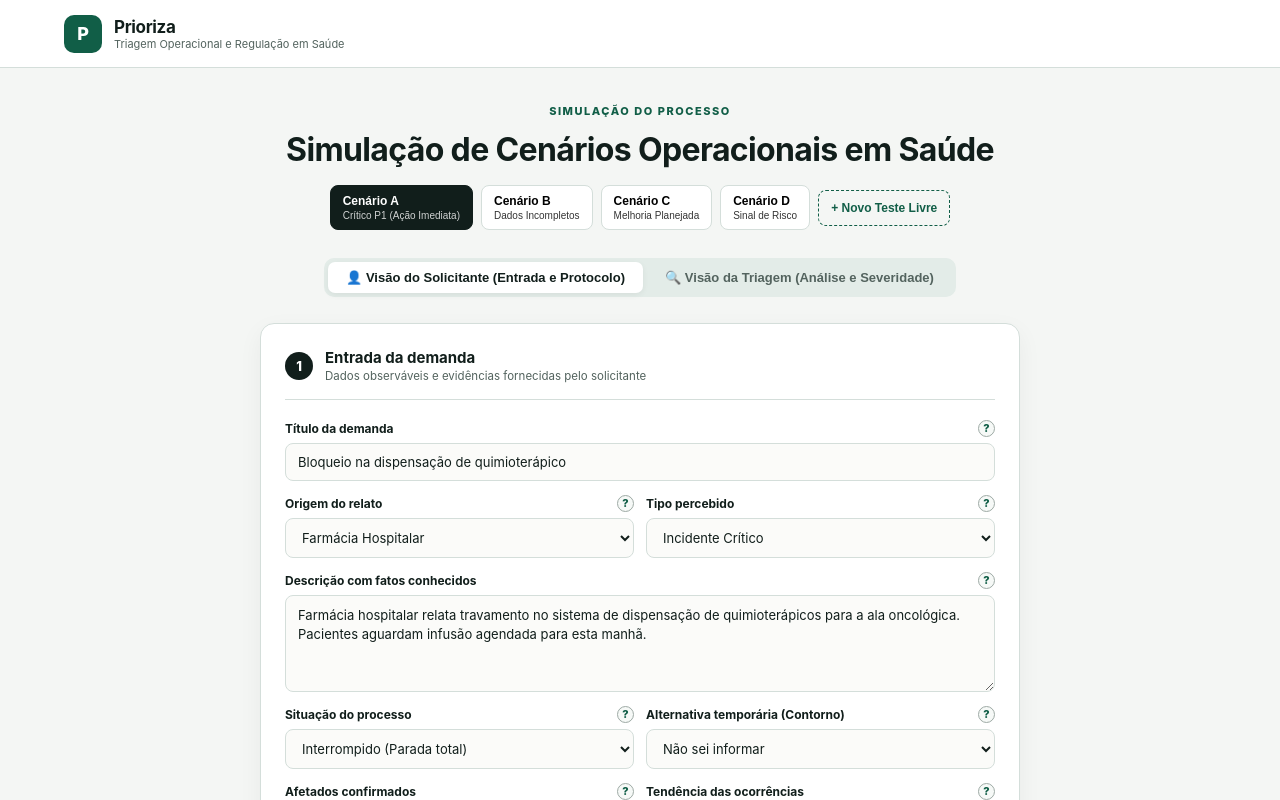
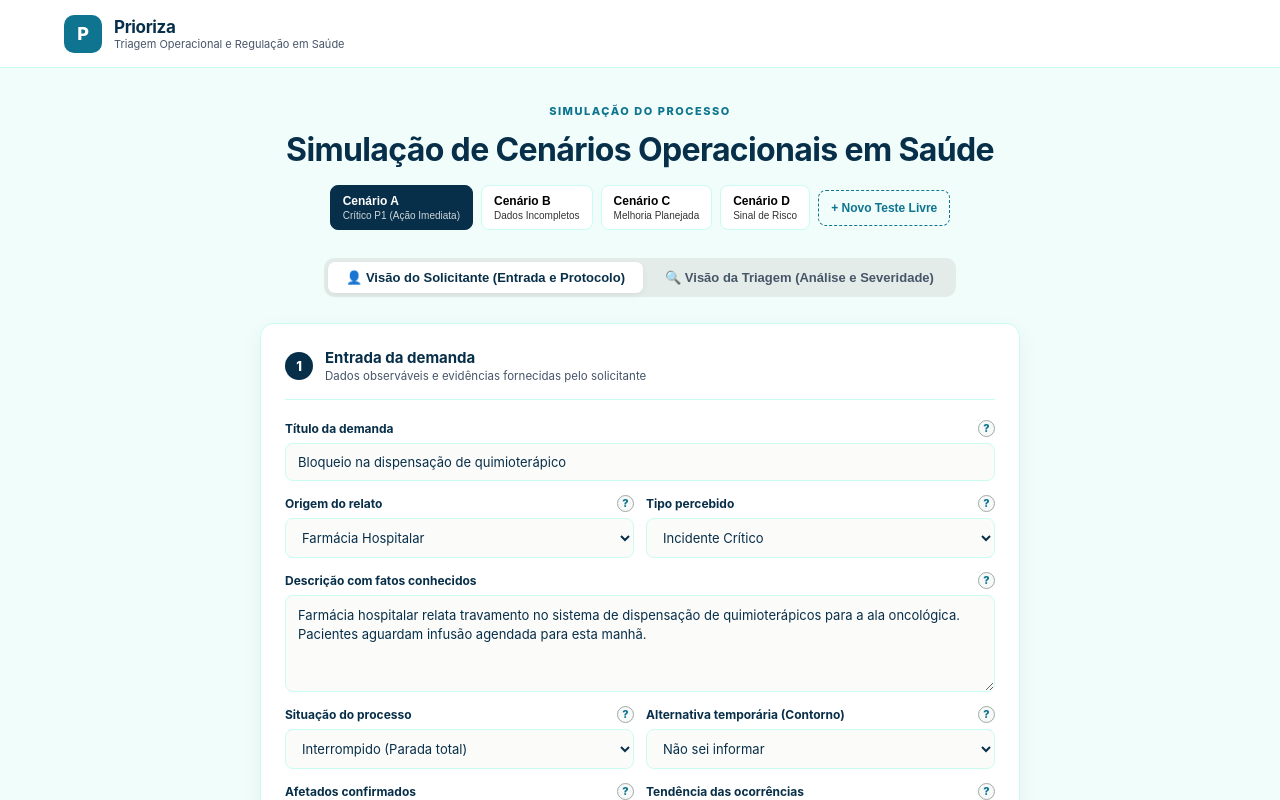
Before and after one commit to thaycarv/prioriza-operacoes, a React (Vite) app: page / in a window 1280 px wide. Shown: the top 800 px of the page. Built offline with nearby package versions, Linux system fonts and the light colour scheme.

Commit message:
feat: aplicar paleta exclusiva em azul petroleo e ciano agil (resolve #25) (#26)

```diff
--- a/src/styles.css
+++ b/src/styles.css
@@ -1,19 +1,19 @@
 :root {
-  --ink: #111e1b;
-  --muted: #53635e;
-  --paper: #f4f6f4;
+  --ink: #082f49;
+  --muted: #475569;
+  --paper: #f0fdfa;
   --card: #ffffff;
-  --line: #d4deda;
-  --green: #115e47;
-  --green-hover: #0c4837;
-  --mint: #d1fae5;
-  --lime: #d9f99d;
+  --line: #ccfbf1;
+  --green: #0e7490;
+  --green-hover: #155e75;
+  --mint: #cffafe;
+  --lime: #a5f3fc;
   --red: #b91c1c;
   --amber: #b45309;
-  --blue: #1d4ed8;
+  --blue: #0284c7;
   --purple: #6b21a8;
   --radius: 14px;
-  --shadow: 0 8px 24px rgba(15, 31, 27, 0.05);
+  --shadow: 0 8px 24px rgba(8, 47, 73, 0.05);
   --ease-spring: cubic-bezier(0.16, 1, 0.3, 1);
   --ease-smooth: cubic-bezier(0.4, 0, 0.2, 1);
 }
```
